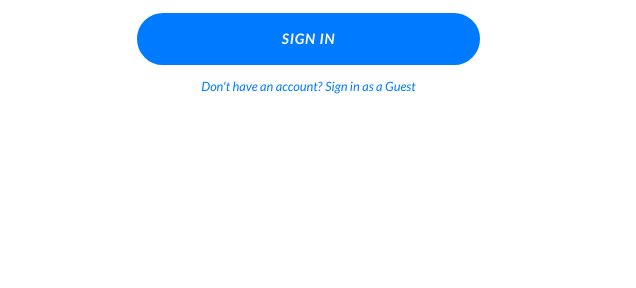
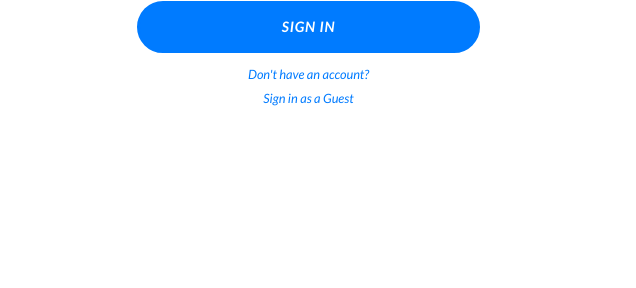
Before and after one commit to Adilet7894/smart, a plain HTML site: page index.html in a window 1280 px wide. Shown: the part 3031-3319 px from the top of the page, 644-1280 px from the left. Drawn offline with Linux system fonts and the light colour scheme.

Commit message:
Update index.html

```diff
--- a/index.html
+++ b/index.html
@@ -520,7 +520,7 @@
                 <button onclick="myFunction()" class="btn btn-lg btn-primary btn-block btn-login text-uppercase font-weight-bold mb-2" type="submit" >Sign In</button>
                 <div class="text-center">
                   <a class="small" href="registration.html">Don't have an account?</a>
-                  <a class="small" href="control.html">Sign in as a Guest</a></div>
+                  <br><a class="small" href="control.html">Sign in as a Guest</a></div>
               </form>
             </div>
           </div>
```
